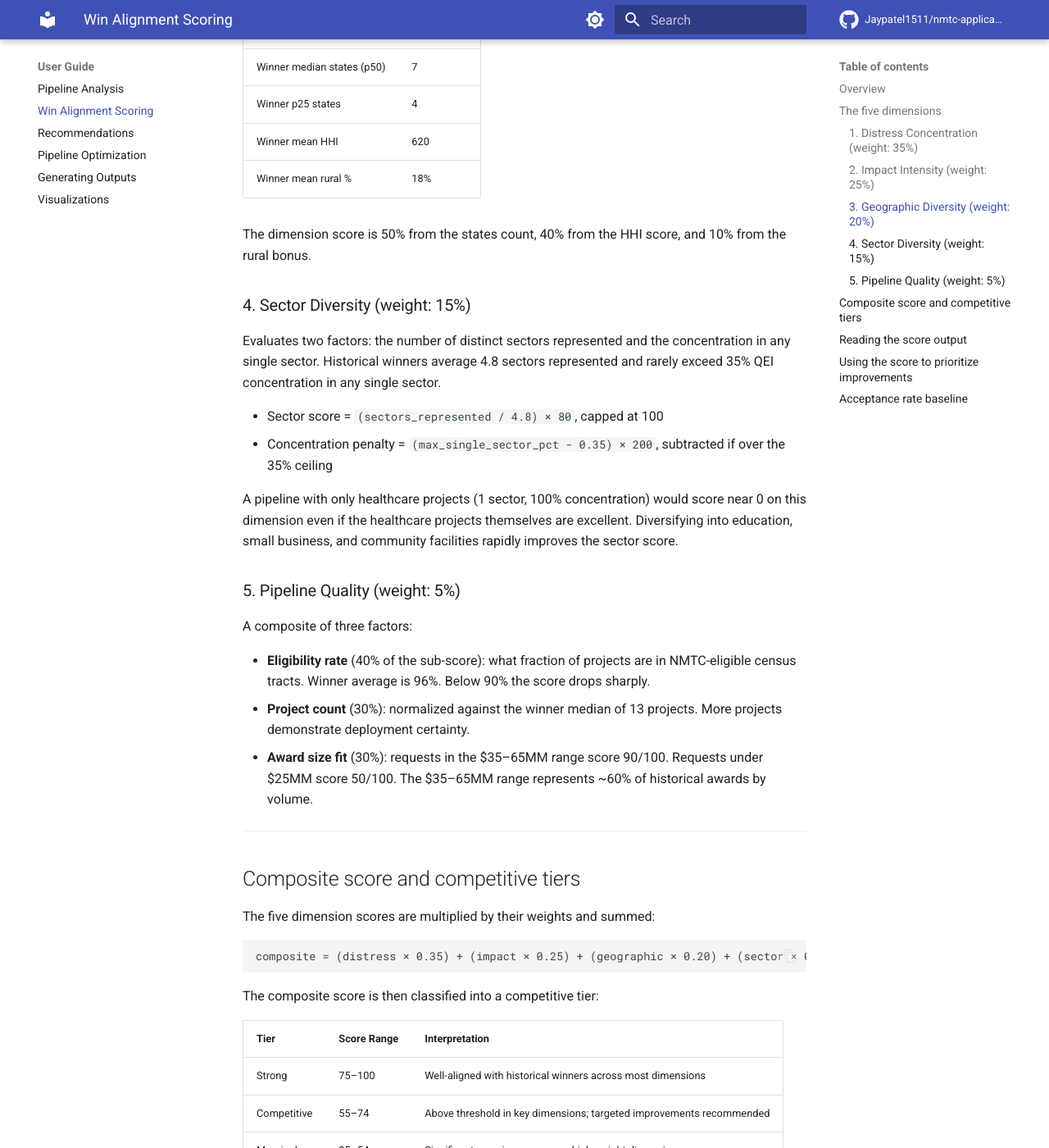
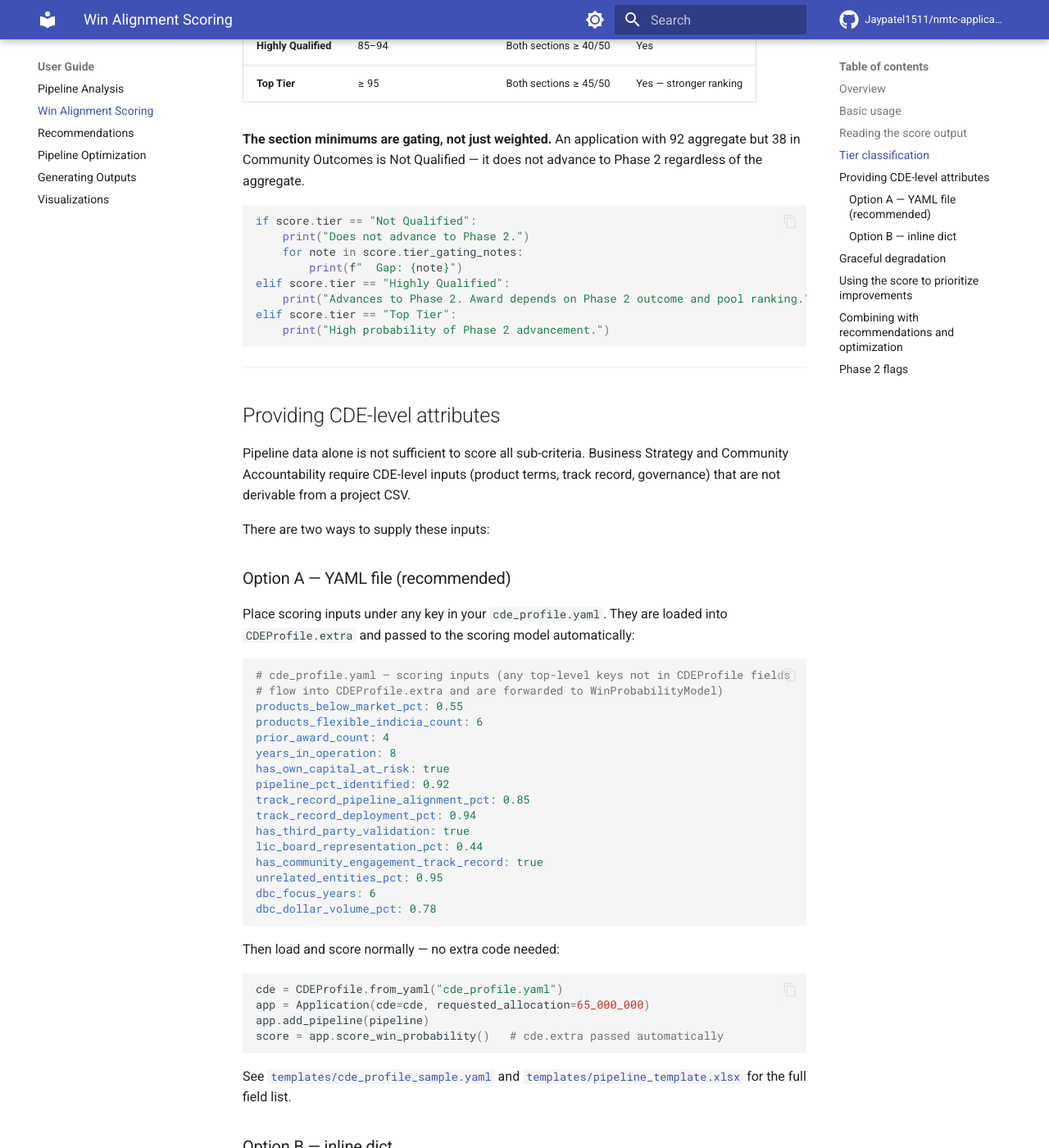
Before and after one commit to Jaypatel1511/nmtc-application-builder, an MkDocs documentation site: the page built from docs/workflow/win-alignment.md, in a window 1280 px wide and 1400 px high, scrolled down 2169 px. Shown: the whole window at 82% size. Built offline with MkDocs 1.6.1 and Material for MkDocs 9.7.7, drawn with Linux system fonts in a browser that asks for light colours; comment, search, counter and statistics services are not loaded; some of the changed text lies outside the part shown.

Commit message:
Release 1.1.2: fix radar chart, docs, and notebook for CDFI Fund CY 2024-2025 framework
Critical fixes:
- plot_readiness_radar: replace old 5-dimension _DIM_MAP with 3 CDFI Fund
  section keys (business_strategy, community_outcomes, priority_points);
  was rendering all-zero axes since 1.1.0
- Streamlit optimizer before/after chart: drop broken grouped bar (used
  old objective keys against new dimensional_scores dict); replace with
  CDFI Fund section score display + working delta chart
- docs/workflow/win-alignment.md: full rewrite for current scoring framework
- docs/index.md: three targeted edits to remove old 5-dimension language

High-severity fixes:
- CITATION.cff: version 1.0.0 -> 1.1.2, date 2025-05-09 -> 2026-05-13,
  abstract updated to CDFI Fund CY 2024-2025 framework
- docs/installation.md: version comment made version-agnostic
- README: quickstart score 66/100 [competitive] -> 90/100 [Highly Qualified];
  "What It Does" bullet updated; "The Solution" paragraph updated;
  notebook 03 table updated to 16->90->96/100 Not Qualified->HQ->Top Tier
- examples/03_intelligence_and_optimization.ipynb: fixed 7-cell code bug
  (result_weak.pipeline_result doesn't exist -> result_weak); executed
  all cells; arc confirmed Not Qualified (16) -> HQ (90) -> Top Tier (96)
- templates/cde_profile_sample.yaml: calibration comments corrected
  (CO: 45->47, PP: 7->9, aggregate: 88->90)

Tests added:
- tests/test_radar_chart_keys.py: structural test that old dimension keys
  are absent from plot_readiness_radar; axis values are non-zero
- tests/test_sample_score.py: CDEProfile.sample() scores ~90 +/-2
- tests/test_sample_yaml_score.py: cde_profile_sample.yaml scores match
  calibration comments within +/-2

````diff
--- a/docs/workflow/win-alignment.md
+++ b/docs/workflow/win-alignment.md
@@ -1,102 +1,38 @@
 # Win Alignment Scoring
 
-!!! danger "Critical Methodology Disclosure — Read This First"
-    The score produced by `score_win_probability()` is an **alignment score**, not a win probability. The CDFI Fund publishes only winner-level award announcement data; application-level data for non-winners is not publicly available. Without the full distribution of both winning and non-winning applications, it is mathematically impossible to compute a true conditional probability of selection. The score tells you how closely your application resembles the pattern of historical winners — it does not tell you the probability that CDFI Fund reviewers will select your application. **A high alignment score improves competitive positioning; it does not guarantee an award.**
+!!! danger "Methodology Disclosure — Read This First"
+    The score produced by `score_win_probability()` is a **self-assessment alignment score**, not a win probability. See [Methodology](../reference/methodology.md) for a full disclosure of what this tool models, what it does not model, and the limitations of scoring against published criteria.
 
 ---
 
 ## Overview
 
+`score_win_probability()` evaluates your application against the CDFI Fund's **published CY 2024-2025 Review Process** criteria. It returns a `WinProbabilityScore` with:
+
+- Section scores for Business Strategy (0–50) and Community Outcomes (0–50)
+- Priority Points bonus (0–10)
+- An aggregate base score (0–100) and aggregate with priority (0–110)
+- A tier classification: **Not Qualified**, **Highly Qualified**, or **Top Tier**
+- Gating notes explaining any section minimums not met
+- Phase 2 flags for qualitative factors outside the scope of this tool
+
+For the canonical scoring framework — sub-score formulas, threshold tables, and methodology disclosure — see **[Methodology](../reference/methodology.md)**.
+
+---
+
+## Basic usage
+
 ```python
+from nmtcapp import Application, CDEProfile, Pipeline
+
+app = Application(cde=CDEProfile.sample(), requested_allocation=65_000_000)
+app.add_pipeline(Pipeline.from_csv("pipeline.csv"))
+
 score = app.score_win_probability()
 print(score.summary())
 ```
 
-`score_win_probability()` runs `analyze()` internally (using the cached result if available), then passes the `PipelineAnalysisResult` to `WinProbabilityModel.score()`, which computes a composite 0–100 alignment score from five weighted dimensions.
-
----
-
-## The five dimensions
-
-### 1. Distress Concentration (weight: 35%)
-
-The most heavily weighted dimension, reflecting the CDFI Fund's "Community Need" criterion, which accounts for the largest share of NOFA points.
-
-The scoring compares your pipeline's `pct_deep_or_severe` (the fraction of total QEI deployed in deep or severely distressed census tracts) against the historical winner distribution:
-
-| Statistic | Value |
-|-----------|-------|
-| Winner mean | 81% |
-| Winner p25 | 72% |
-| Winner median (p50) | 82% |
-| Winner p75 | 91% |
-| Floor (rarely funded below) | 50% |
-
-If your pipeline's deep/severe concentration falls below the 50% floor, the distress dimension score is proportionally reduced. At the 50% mark you score approximately 30/100 on this dimension. At the winner median (82%), you score near 60/100. Exceeding the winner mean pushes you toward 80–100.
-
-### 2. Impact Intensity (weight: 25%)
-
-Measures jobs per million dollars of QEI, the primary impact metric in CDFI Fund annual reports and NOFA scoring. Operating business projects (manufacturing, healthcare clinics, small businesses) typically produce 20–40 jobs per $1MM QEI. Real estate projects typically produce 5–10. A pipeline with significant operating business exposure scores substantially higher on this dimension.
-
-| Statistic | Value |
-|-----------|-------|
-| Winner mean | 12.0 jobs/$MM |
-| Winner p25 | 6.0 jobs/$MM |
-| Winner median (p50) | 10.0 jobs/$MM |
-| Winner p75 | 18.0 jobs/$MM |
-| Winner top decile | 28.0 jobs/$MM |
-
-At 0 jobs/$MM the dimension score is 0. At or above the top decile (28 jobs/$MM) the score is 100.
-
-### 3. Geographic Diversity (weight: 20%)
-
-Evaluates two factors: the number of states served and the Herfindahl-Hirschman Index (HHI) of geographic concentration. Lower HHI means QEI is more evenly distributed across states. There is also a rural bonus — reaching the winner average of 18% rural QEI adds up to 10 points.
-
-| Statistic | Value |
-|-----------|-------|
-| Winner mean states | 7.2 |
-| Winner median states (p50) | 7 |
-| Winner p25 states | 4 |
-| Winner mean HHI | 620 |
-| Winner mean rural % | 18% |
-
-The dimension score is 50% from the states count, 40% from the HHI score, and 10% from the rural bonus.
-
-### 4. Sector Diversity (weight: 15%)
-
-Evaluates two factors: the number of distinct sectors represented and the concentration in any single sector. Historical winners average 4.8 sectors represented and rarely exceed 35% QEI concentration in any single sector.
-
-- Sector score = `(sectors_represented / 4.8) × 80`, capped at 100
-- Concentration penalty = `(max_single_sector_pct - 0.35) × 200`, subtracted if over the 35% ceiling
-
-A pipeline with only healthcare projects (1 sector, 100% concentration) would score near 0 on this dimension even if the healthcare projects themselves are excellent. Diversifying into education, small business, and community facilities rapidly improves the sector score.
-
-### 5. Pipeline Quality (weight: 5%)
-
-A composite of three factors:
-
-- **Eligibility rate** (40% of the sub-score): what fraction of projects are in NMTC-eligible census tracts. Winner average is 96%. Below 90% the score drops sharply.
-- **Project count** (30%): normalized against the winner median of 13 projects. More projects demonstrate deployment certainty.
-- **Award size fit** (30%): requests in the $35–65MM range score 90/100. Requests under $25MM score 50/100. The $35–65MM range represents ~60% of historical awards by volume.
-
----
-
-## Composite score and competitive tiers
-
-The five dimension scores are multiplied by their weights and summed:
-
-```
-composite = (distress × 0.35) + (impact × 0.25) + (geographic × 0.20) + (sector × 0.15) + (pipeline × 0.05)
-```
-
-The composite score is then classified into a competitive tier:
-
-| Tier | Score Range | Interpretation |
-|------|-------------|----------------|
-| Strong | 75–100 | Well-aligned with historical winners across most dimensions |
-| Competitive | 55–74 | Above threshold in key dimensions; targeted improvements recommended |
-| Marginal | 35–54 | Significant gaps in one or more high-weight dimensions |
-| Weak | 0–34 | Below typical winner patterns; substantial restructuring required |
+`score_win_probability()` runs `analyze()` internally (or reuses the cached result if `analyze()` was already called). The `CDEProfile.extra` dict is automatically passed as `cde_attributes`, so any CDE-level scoring inputs in your YAML file are picked up without extra code.
 
 ---
 
@@ -105,30 +41,34 @@ The composite score is then classified into a competitive tier:
 ```python
 score = app.score_win_probability()
 
-# Composite alignment score
-print(score.composite_score)          # e.g. 71.4
+# Tier and aggregate
+print(score.tier)                           # "Not Qualified" | "Highly Qualified" | "Top Tier"
+print(score.aggregate_base_score)           # 0–100 (Business Strategy + Community Outcomes)
+print(score.aggregate_with_priority)        # 0–110 (includes Priority Points bonus)
 
-# Per-dimension scores
+# Section totals
+print(score.business_strategy["section_total"])    # 0–50
+print(score.community_outcomes["section_total"])   # 0–50
+print(score.priority_points["section_total"])      # 0–10
+
+# Section scores normalized to 0–100 (for charts and comparisons)
 print(score.dimensional_scores)
 # {
-#   "distress_concentration": 82.0,
-#   "geographic_diversity":   65.0,
-#   "impact_intensity":       74.0,
-#   "sector_diversity":       71.0,
-#   "pipeline_quality":       85.0,
+#   "business_strategy":  86.0,   # 43/50 × 100
+#   "community_outcomes": 94.0,   # 47/50 × 100
+#   "priority_points":    90.0,   # 9/10 × 100
 # }
 
-# Competitive tier
-print(score.competitive_tier)         # "competitive"
+# Gating notes (non-empty only when a section minimum is not met)
+for note in score.tier_gating_notes:
+    print(note)
 
-# Historical acceptance rate baseline
-print(score.acceptance_rate_baseline) # e.g. 0.345 (34.5%)
+# Phase 2 flags (informational — not scored by this tool)
+print(score.phase2_flags)
 
-# Always-present disclosure
-print(score.methodology_disclosure)
-
-# Human-readable summary
-print(score.summary())
+# Backward-compatible fields (maintained for existing callers)
+print(score.composite_score)    # float alias for aggregate_base_score
+print(score.competitive_tier)   # legacy string: "strong" | "competitive" | "weak"
 
 # JSON-safe dict
 data = score.to_dict()
@@ -136,38 +76,182 @@ data = score.to_dict()
 
 ---
 
-## Using the score to prioritize improvements
+## Tier classification
 
-The dimensional breakdown is the most actionable output. To identify where to focus:
+The CDFI Fund uses section minimums to gate applications into the "Highly Qualified" pool that advances to Phase 2 review.
+
+| Tier | Aggregate Base Score | Section Minimums | Phase 2? |
+|---|---|---|---|
+| **Not Qualified** | < 85, or either section < 40 | — | No |
+| **Highly Qualified** | 85–94 | Both sections ≥ 40/50 | Yes |
+| **Top Tier** | ≥ 95 | Both sections ≥ 45/50 | Yes — stronger ranking |
+
+**The section minimums are gating, not just weighted.** An application with 92 aggregate but 38 in Community Outcomes is Not Qualified — it does not advance to Phase 2 regardless of the aggregate.
 
 ```python
-dims = score.dimensional_scores
-# Find dimensions below 55 (marginal threshold)
-gaps = {k: v for k, v in dims.items() if v < 55}
-print(f"Priority gaps: {gaps}")
+if score.tier == "Not Qualified":
+    print("Does not advance to Phase 2.")
+    for note in score.tier_gating_notes:
+        print(f"  Gap: {note}")
+elif score.tier == "Highly Qualified":
+    print("Advances to Phase 2. Award depends on Phase 2 outcome and pool ranking.")
+elif score.tier == "Top Tier":
+    print("High probability of Phase 2 advancement.")
 ```
-
-Then use `app.recommendations()` for specific, quantified actions tied to each gap. The recommendation engine directly maps to these same five dimensions — each recommendation includes a numeric improvement estimate tied to the relevant dimension score.
-
-**Typical prioritization logic:**
-
-1. **Fix any distress dimension score below 40** — this is the highest-weight dimension and the most direct signal to the CDFI Fund that your pipeline serves genuinely distressed communities.
-2. **Ensure impact intensity is above the p25 threshold** (6 jobs/$MM) — below this the impact score contributes essentially nothing to the composite.
-3. **Confirm geographic diversity**: single-state pipelines are very rarely funded. If you have fewer than 4 states, geographic is likely scoring near zero and dragging down the composite.
-4. **Check sector concentration**: if one sector exceeds 35% of QEI, you are taking a penalty on the sector dimension.
-5. **Pipeline quality** (5% weight) — meaningful for borderline applications but usually not the deciding factor.
 
 ---
 
-## Acceptance rate baseline
+## Providing CDE-level attributes
 
-`score.acceptance_rate_baseline` is the average acceptance rate across the four most recent NMTC allocation rounds (CY2020–CY2023). Recent round data:
+Pipeline data alone is not sufficient to score all sub-criteria. Business Strategy and Community Accountability require CDE-level inputs (product terms, track record, governance) that are not derivable from a project CSV.
 
-| Round | Applications | Awards | Acceptance Rate |
-|-------|-------------|--------|-----------------|
-| CY2020 | 196 | 76 | 38.8% |
-| CY2021 | 341 | 100 | 29.3% |
-| CY2022 | 280 | 100 | 35.7% |
-| CY2023 | 305 | 107 | 35.1% |
+There are two ways to supply these inputs:
 
-The overall acceptance rate matters for context — even a "strong" alignment score does not remove the inherent selectivity of the program. The acceptance rate tells you that roughly 30–39% of applicants receive awards in any given round, meaning competition is genuinely intense regardless of alignment score.
+### Option A — YAML file (recommended)
+
+Place scoring inputs under any key in your `cde_profile.yaml`. They are loaded into `CDEProfile.extra` and passed to the scoring model automatically:
+
+```yaml
+# cde_profile.yaml — scoring inputs (any top-level keys not in CDEProfile fields
+# flow into CDEProfile.extra and are forwarded to WinProbabilityModel)
+products_below_market_pct: 0.55
+products_flexible_indicia_count: 6
+prior_award_count: 4
+years_in_operation: 8
+has_own_capital_at_risk: true
+pipeline_pct_identified: 0.92
+track_record_pipeline_alignment_pct: 0.85
+track_record_deployment_pct: 0.94
+has_third_party_validation: true
+lic_board_representation_pct: 0.44
+has_community_engagement_track_record: true
+unrelated_entities_pct: 0.95
+dbc_focus_years: 6
+dbc_dollar_volume_pct: 0.78
+```
+
+Then load and score normally — no extra code needed:
+
+```python
+cde = CDEProfile.from_yaml("cde_profile.yaml")
+app = Application(cde=cde, requested_allocation=65_000_000)
+app.add_pipeline(pipeline)
+score = app.score_win_probability()   # cde.extra passed automatically
+```
+
+See [`templates/cde_profile_sample.yaml`](https://github.com/Jaypatel1511/nmtc-application-builder/blob/main/templates/cde_profile_sample.yaml) and [`templates/pipeline_template.xlsx`](https://github.com/Jaypatel1511/nmtc-application-builder/blob/main/templates/pipeline_template.xlsx) for the full field list.
+
+### Option B — inline dict
+
+Pass `cde_attributes` directly to `WinProbabilityModel().score()` when calling the model layer directly:
+
+```python
+from nmtcapp.intelligence.win_probability import WinProbabilityModel
+from nmtcapp.intelligence.pipeline_analyzer import PipelineAnalyzer
+
+result = PipelineAnalyzer().analyze(pipeline)
+score = WinProbabilityModel().score(
+    result,
+    requested_allocation=65_000_000,
+    cde_attributes={
+        "products_below_market_pct": 0.55,
+        "prior_award_count": 4,
+        "years_in_operation": 8,
+        # ... other CDE-level inputs
+    }
+)
+```
+
+---
+
+## Graceful degradation
+
+When CDE-level inputs are absent, each affected sub-score defaults to 0 rather than raising an error. This means:
+
+- Missing `products_below_market_pct` and `products_flexible_indicia_count` → Product Flexibility scores 0/10
+- Missing track record fields → Track Record Strength and Alignment score 0/25
+- Missing governance fields → Community Accountability scores 0/10
+
+The aggregate score will be lower than the true CDE score, but the tool will not crash. The `score.tier_gating_notes` will explain which section minimums were not met.
+
+**Pipeline-derived fallbacks:** Some CDE-level inputs can be inferred from pipeline flags when not supplied directly:
+
+| CDE attribute | Pipeline fallback |
+|---|---|
+| `products_below_market_pct` | Fraction of QEI where `is_below_market_rate = True` |
+| `unrelated_entities_pct` | Fraction of QEI where `is_unrelated_entity = True` |
+| `pct_persistent_poverty` | From `distress_analysis` (requires `is_persistent_poverty` flag) |
+| `pct_us_territories` | From `distress_analysis` (requires `is_us_territory` flag) |
+
+---
+
+## Using the score to prioritize improvements
+
+The section breakdown is the most actionable output. To identify where to focus:
+
+```python
+bs = score.business_strategy
+co = score.community_outcomes
+pp = score.priority_points
+
+print(f"Business Strategy:   {bs['section_total']}/50  (HQ minimum: 40)")
+print(f"Community Outcomes:  {co['section_total']}/50  (HQ minimum: 40)")
+print(f"Priority Points:     {pp['section_total']}/10")
+
+# Sub-score drill-down: find the largest gaps
+sub_scores = {
+    "Product Flexibility (BS)":     (bs.get("product_flexibility", 0),    10),
+    "Pipeline Credibility (BS)":    (bs.get("pipeline_credibility", 0),   15),
+    "Track Record Strength (BS)":   (bs.get("track_record_strength", 0),  15),
+    "Track Record Alignment (BS)":  (bs.get("track_record_alignment", 0), 10),
+    "Higher Distress (CO)":         (co.get("higher_distress_targeting", 0), 15),
+    "Deep Distress (CO)":           (co.get("deep_distress_commitment", 0),  10),
+    "Special Targeting (CO)":       (co.get("special_targeting", 0),          5),
+    "Outcomes Quality (CO)":        (co.get("community_outcomes_quality", 0), 10),
+    "Accountability (CO)":          (co.get("community_accountability", 0),   10),
+}
+for name, (actual, max_pts) in sorted(sub_scores.items(), key=lambda x: x[1][0] / x[1][1]):
+    gap = max_pts - actual
+    print(f"  {name:<35} {actual:4.1f}/{max_pts}  (gap: {gap:.1f})")
+```
+
+Then use `app.recommendations()` for specific, quantified actions per gap. Each recommendation includes a `citation` field pointing to the relevant CDFI Fund Review Process section.
+
+---
+
+## Combining with recommendations and optimization
+
+```python
+# Get recommendations tied to the current score
+recs = app.recommendations()
+print(recs.summary())
+
+for r in recs.recommendations:
+    if r.priority in ("critical", "high"):
+        print(f"[{r.priority.upper()}] {r.category}: {r.finding}")
+        print(f"  Action:   {r.action}")
+        print(f"  Estimate: {r.quantified_improvement}")
+        if r.citation:
+            print(f"  Citation: {r.citation}")
+
+# Optimize project subset to maximize competitive alignment
+from nmtcapp.optimizer import OptimizationConstraints
+result = app.optimize_pipeline(
+    constraints=OptimizationConstraints(max_total_qei=65_000_000, min_states=5)
+)
+print(f"Score: {result.alignment_score_before*100:.0f} → {result.alignment_score_after*100:.0f}")
+```
+
+---
+
+## Phase 2 flags
+
+`score.phase2_flags` is a dict of boolean flags for qualitative factors that cannot be scored from pipeline data. These are informational only — they do not affect the Phase 1 aggregate score.
+
+```python
+for flag, value in score.phase2_flags.items():
+    status = "⚠️ " if value else "✓ "
+    print(f"{status} {flag.replace('_', ' ')}: {value}")
+```
+
+Common flags: `non_metro_commitment_risk`, `fee_structure_risk`, `prior_reporting_compliance_risk`, `capitalization_risk`. See [Methodology — Phase 2 considerations](../reference/methodology.md#phase-2-considerations-not-scored-by-this-tool) for details.
--- a/pyproject.toml
+++ b/pyproject.toml
@@ -4,7 +4,7 @@ build-backend = "setuptools.build_meta"
 
 [project]
 name = "nmtc-application-builder"
-version = "1.1.1"
+version = "1.1.2"
 description = "Flagship NMTC application intelligence platform — pipeline analysis, eligibility validation, readiness scoring, and visualization for CDEs"
 readme = "README.md"
 license = { text = "MIT" }
````
Also changed, not shown: CHANGELOG.md (+33 -0 lines), README.md (+5 -5 lines), docs/index.md (+3 -3 lines), docs/installation.md (+1 -1 lines), 8 other files.
